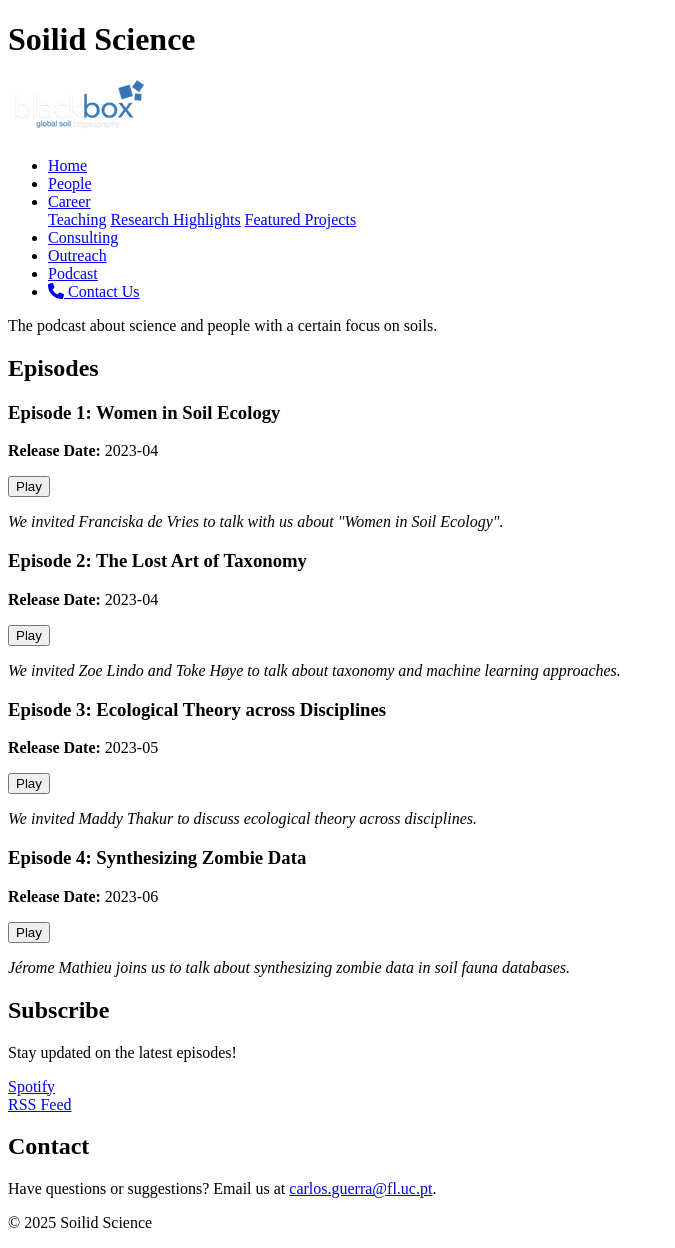
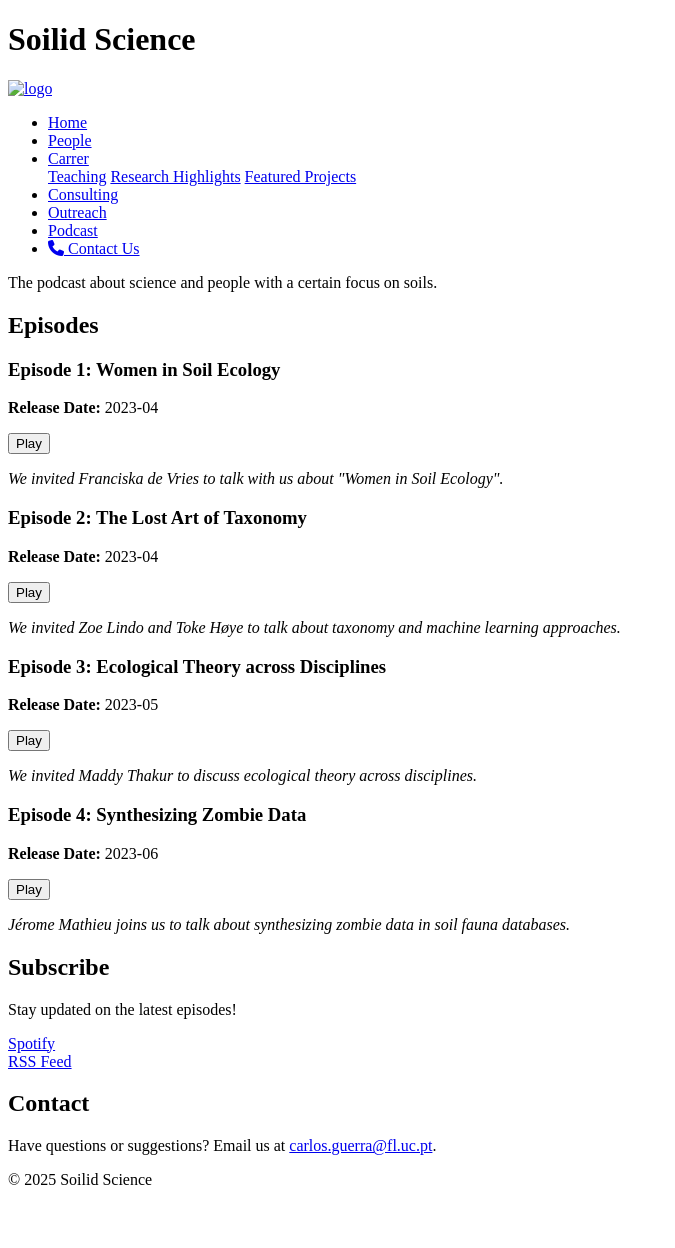
Before and after one commit to Blackboxgeo/blackbox.github.io, a Jekyll site: the page podcast/index.html, which Jekyll copies as it is, in a window 1280 px wide. Shown: the whole page, without its empty margins (0-675 px from the left). Built offline with Jekyll 4.4.1, drawn with Linux system fonts in a browser that asks for light colours; after the commit the page ends 1205 px from its top, so only the background shows below that.

Commit message:
correced some mistakes in the navbar

```diff
--- a/assets/css/styles.css
+++ b/assets/css/styles.css
@@ -3,7 +3,7 @@
     color: #333;
     font-family: 'Poppins', sans-serif;
     font-size: 11px;
-    line-height: 0.5;
+    line-height: 1;
     margin-top: 20px;
     background: #fff;
 }
--- a/podcast/index.html
+++ b/podcast/index.html
@@ -21,25 +21,36 @@
     <div class="container">
       <div class="logo">
         <a href="index.html">
-          <img src="https://blackboxgeo.github.io/blackbox.github.io/images/logo.png" alt="logo">
+          <img src="images/logo.png" alt="logo">
         </a>
       </div>
+
       <div class="main-menu">
         <ul>
           <li><a href="https://blackboxgeo.github.io/blackbox.github.io">Home</a></li>
+
           <li><a href="/blackbox.github.io/people">People</a></li>
+
           <li class="dropdown">
-            <a href="#" class="dropbtn">Career</a>
+            <a href="#" class="dropbtn">Carrer</a>
             <div class="dropdown-content">
               <a href="/blackbox.github.io/teaching">Teaching</a>
               <a href="/blackbox.github.io/rh">Research Highlights</a>
               <a href="/blackbox.github.io/fp">Featured Projects</a>
             </div>
           </li>
+
           <li><a href="/blackbox.github.io/consulting">Consulting</a></li>
+
           <li><a href="/blackbox.github.io/outreach">Outreach</a></li>
+
           <li><a href="/blackbox.github.io/podcast">Podcast</a></li>
-          <li><a class="btn" href="mailto:carlos.guerra@fl.uc.pt"><i class="fa-solid fa-phone"></i> Contact Us</a></li>
+
+          <li>
+            <a class="btn" href="mailto:carlos.guerra@fl.uc.pt">
+              <i class="fa-solid fa-phone"></i> Contact Us
+            </a>
+          </li>
         </ul>
       </div>
     </div>
```
Also changed, not shown: other parts of podcast/index.html (+1 -1 lines).
